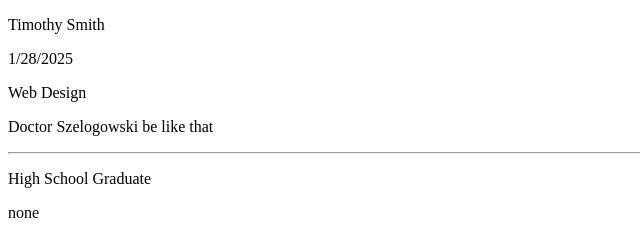
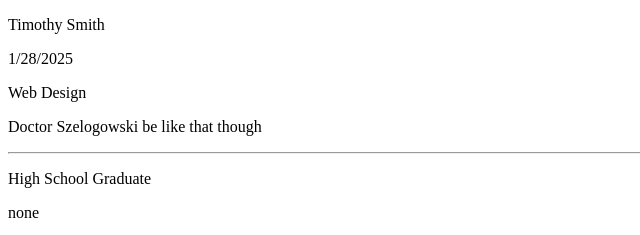
Before and after one commit to TimothySimth/TimothySimth.github.io, a plain HTML site: page lab1-0app.html in a window 1280 px wide. Shown: the top 235 px of the page, 0-640 px from the left. Drawn offline with Linux system fonts and the light colour scheme.

Commit message:
Update lab1-0app.html

```diff
--- a/lab1-0app.html
+++ b/lab1-0app.html
@@ -9,7 +9,7 @@
     <p>Timothy Smith</p>
     <p>1/28/2025</p>
     <p>Web Design</p>
-    <p>Doctor Szelogowski be like that</p>
+    <p>Doctor Szelogowski be like that though</p>
     <hr>
 
     <p>High School Graduate</p>
```
